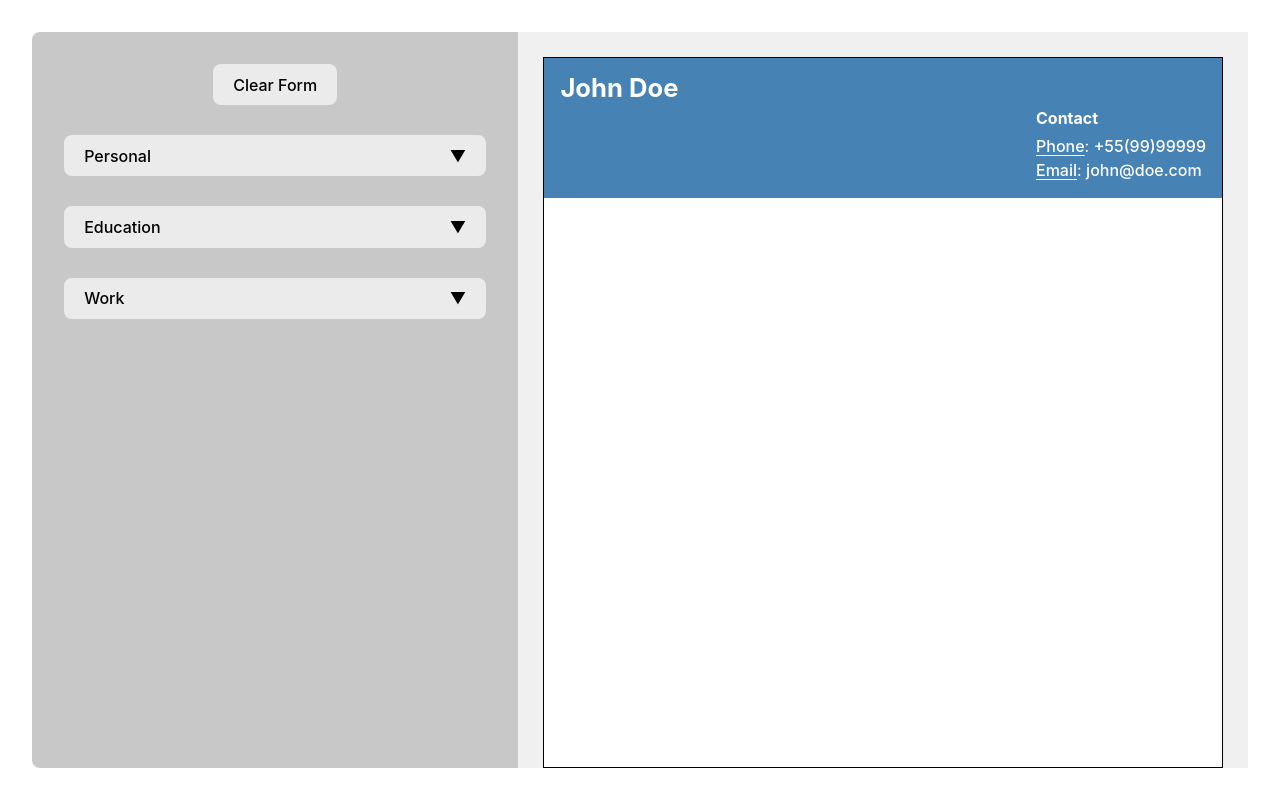
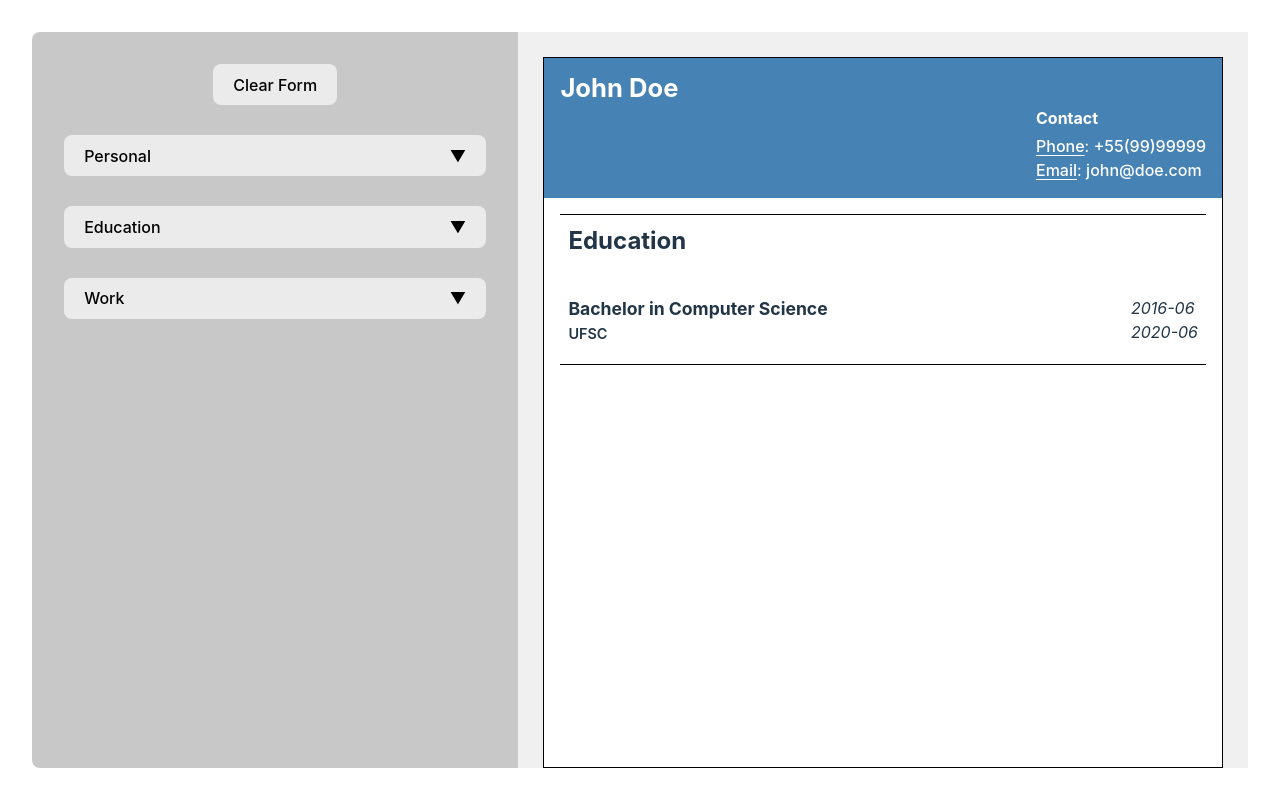
Before and after one commit to p1padev/odin-cv, a React (Vite) app: page / in a window 1280 px wide. Built offline with nearby package versions, Linux system fonts and the light colour scheme.

Commit message:
Preview Education

```diff
--- a/src/components/Dashboard.jsx
+++ b/src/components/Dashboard.jsx
@@ -46,8 +46,8 @@ export default function Dashboard() {
       ) : (
         <Preview
           personalInfo={personalInfo}
+          educationInfo={educationInfo}
           workInfo={workInfo}
-          educationInfo={educationInfo}
         ></Preview>
       )}
     </div>
--- a/src/components/EducationInputs.jsx
+++ b/src/components/EducationInputs.jsx
@@ -42,6 +42,19 @@ export default function EducationInputs({
               disabled={disabled}
               setErrorMessage={setErrorMessage}
             >
+              <label htmlFor={`courseTitle-` + educationField.id}>
+                Course Title
+              </label>
+              <input
+                value={educationField.courseTitle}
+                id={`courseTitle-` + educationField.id}
+                name="courseTitle"
+                placeholder="B. Computer Science"
+                required
+                type="text"
+                min="0"
+                onChange={(e) => handleInputChange(e, educationField.id)}
+              ></input>
               <label htmlFor={`schoolName-` + educationField.id}>
                 School Name
               </label>
@@ -50,19 +63,6 @@ export default function EducationInputs({
                 id={`schoolName-` + educationField.id}
                 name="schoolName"
                 placeholder="UFSC"
-                required
-                type="text"
-                min="0"
-                onChange={(e) => handleInputChange(e, educationField.id)}
-              ></input>
-              <label htmlFor={`courseTitle-` + educationField.id}>
-                Course Title
-              </label>
-              <input
-                value={educationField.courseTitle}
-                id={`courseTitle-` + educationField.id}
-                name="courseTitle"
-                placeholder="B. Computer Science"
                 required
                 type="text"
                 min="0"
--- a/src/components/Preview.jsx
+++ b/src/components/Preview.jsx
@@ -1,11 +1,13 @@
 import '../styles/Preview.css';
+import PreviewEducation from './PreviewEducation';
 import PreviewHeader from './PreviewHeader';
 
-export default function Preview({ personalInfo }) {
+export default function Preview({ personalInfo, educationInfo, workInfo }) {
   return (
     <div className="preview">
       <div className="preview-sheet">
         <PreviewHeader personalInfo={personalInfo}></PreviewHeader>
+        <PreviewEducation educationInfo={educationInfo}></PreviewEducation>
       </div>
     </div>
   );
--- /dev/null
+++ b/src/components/PreviewEducation.jsx
@@ -0,0 +1,23 @@
+export default function PreviewEducation({ educationInfo }) {
+  return (
+    <article className="preview-education preview-container">
+      <h2 className="preview-title">Education</h2>
+      {educationInfo.map((field) => (
+        <article
+          className="preview-education_field preview-field"
+          key={field.id}
+        >
+          <div>
+            <h3 className="preview-education_course">{field.courseTitle}</h3>
+            <h4 className="preview-education_school">{field.schoolName}</h4>
+          </div>
+          <p className="preview-education_date">
+            <span className="preview-education_year">{field.yearStart}</span>{' '}
+            <br></br>
+            <span className="preview-education_year">{field.yearEnd}</span>{' '}
+          </p>
+        </article>
+      ))}
+    </article>
+  );
+}
--- a/src/styles/Preview.css
+++ b/src/styles/Preview.css
@@ -2,6 +2,7 @@
   background-color: rgb(240, 240, 240);
   display: grid;
   grid-template-columns: 25px 1fr 25px;
+  overflow: auto;
 }
 
 .preview-sheet {
@@ -55,3 +56,47 @@
   text-decoration: underline;
   text-underline-offset: 3px;
 }
+
+.preview-container {
+  margin: 1rem;
+  padding: 0.5rem;
+  border-top: 1px solid black;
+  border-bottom: 1px solid black;
+}
+
+.preview-title {
+  margin: 0 0 25px;
+}
+
+.preview-field {
+  display: flex;
+  flex-flow: row wrap;
+  justify-content: space-between;
+  padding: 0.75rem 0;
+}
+
+.preview-education_course,
+.preview-education_school,
+.preview-education_year {
+  margin: 0;
+}
+
+.preview-education_course {
+  font-size: 1.1rem;
+}
+
+.preview-education_school {
+  font-weight: 600;
+  font-size: 0.9rem;
+}
+
+.preview-education_date {
+  font-size: 0.7rem;
+  margin: 0;
+}
+
+.preview-education_year {
+  font-style: italic;
+  font-size: 1rem;
+  vertical-align: middle;
+}
```
